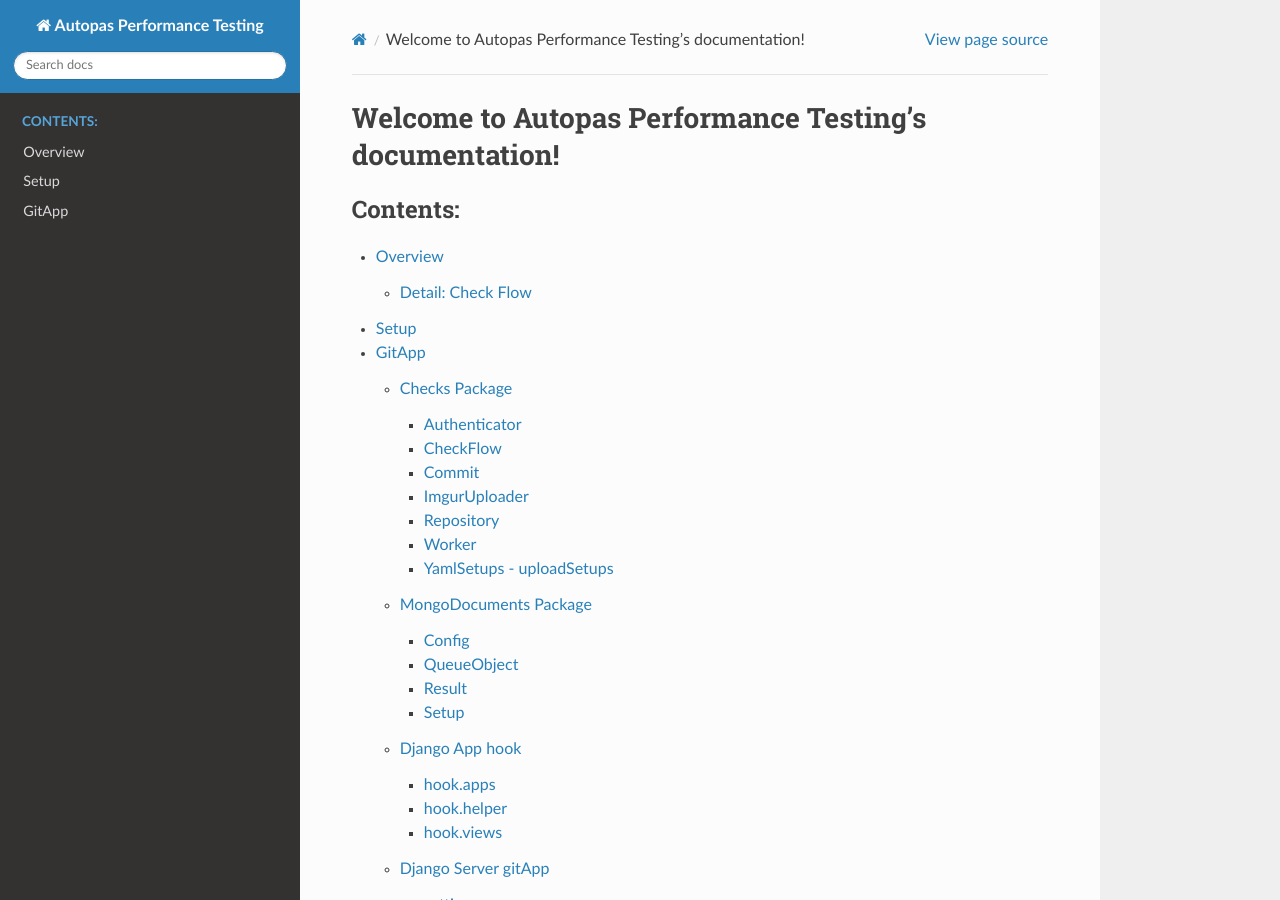
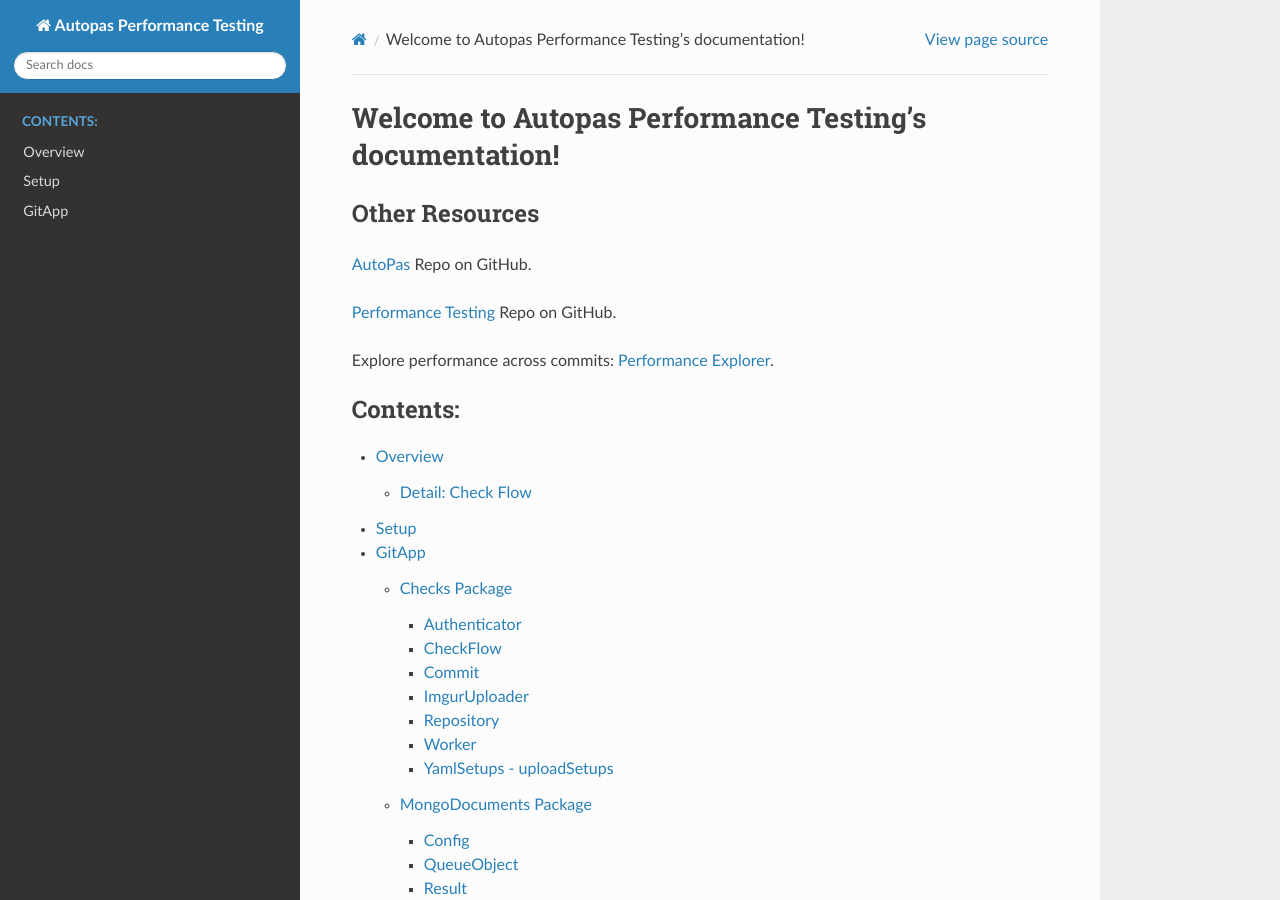
Before and after one commit to AutoPas/PerformanceTesting, a Sphinx documentation site: the page built from docs/index.rst, in a window 1280 px wide and 900 px high. Built offline with Sphinx 7.4.7 and the Read the Docs theme 2.0.0, drawn with Linux system fonts in a browser that asks for light colours.

Commit message:
Cross linking repos, doc, explorer

```diff
--- a/docs/index.rst
+++ b/docs/index.rst
@@ -5,6 +5,15 @@
 
 Welcome to Autopas Performance Testing's documentation!
 =======================================================
+
+Other Resources
+---------------
+
+`AutoPas <https://github.com/AutoPas/AutoPas>`_ Repo on GitHub.
+
+`Performance Testing <https://github.com/AutoPas/PerformanceTesting>`_ Repo on GitHub.
+
+Explore performance across commits: `Performance Explorer <http://autopas-performance-explorer.pproc-be.sccs.in.tum.de/>`_.
 
 .. toctree::
    :maxdepth: 4
```
Also changed, not shown: README.md (+4 -0 lines), 1 other file.
